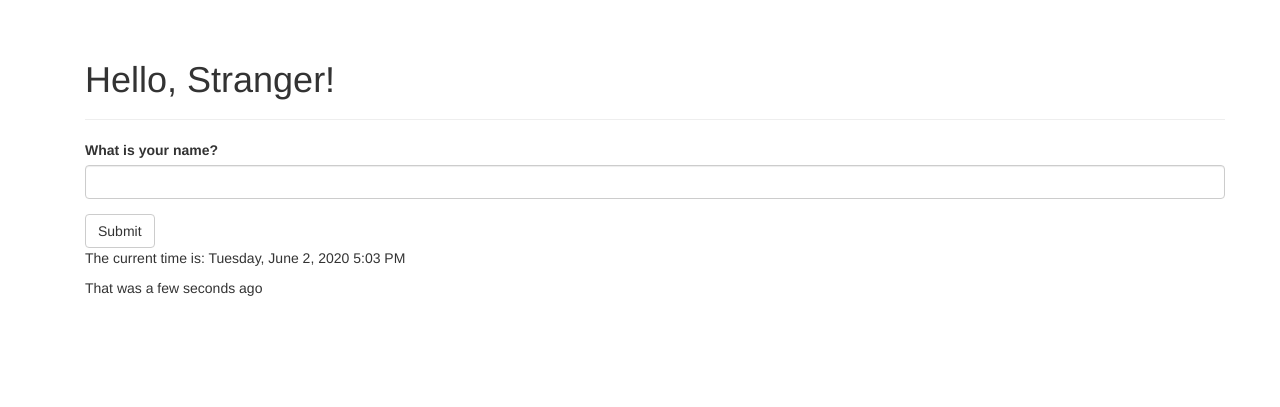
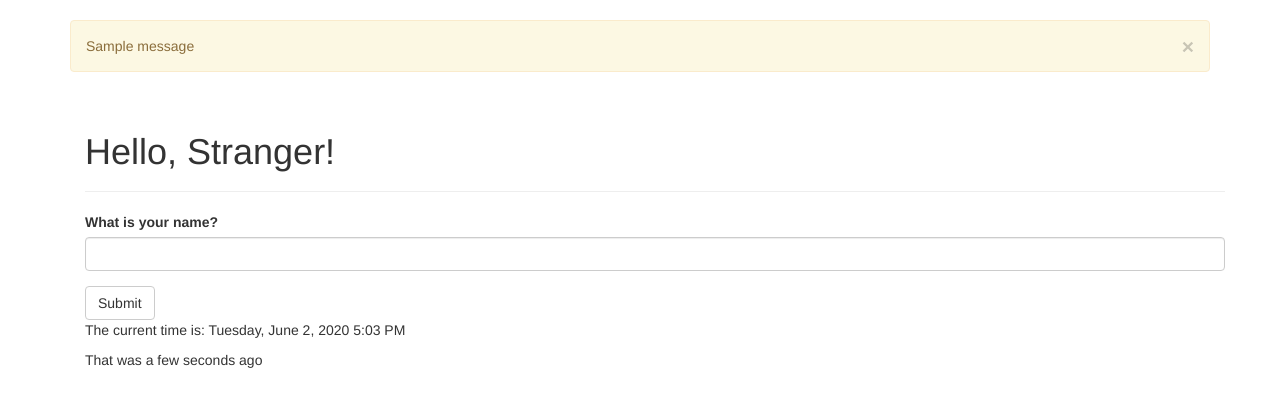
Before and after one commit to jonbos-palmer/flasky, a Flask app: page / in a window 1280 px wide. Shown: the part 56-463 px from the top of the page. Run offline with Flask 2, Linux system fonts and the light colour scheme; one stand-in notice (Sample message) is shown; some libraries are stand-ins or nearby versions.

Commit message:
add flash message

```diff
--- a/hello.py
+++ b/hello.py
@@ -1,4 +1,4 @@
-from flask import Flask, request, redirect, session, url_for
+from flask import Flask, request, redirect, session, url_for, flash
 from flask.helpers import make_response
 from flask.templating import render_template
 from flask_bootstrap import Bootstrap
@@ -32,6 +32,9 @@ def index():
     name=None
     form = NameForm()
     if form.validate_on_submit():
+        old_name = session.get('name')
+        if old_name is not None and old_name != form.name.data:
+            flash('Looks like you changed your name!')
         # on valid data, save name in session (client storage) and redirect to this page
         session['name']=form.name.data
         return redirect(url_for('index'))
--- a/templates/base.html
+++ b/templates/base.html
@@ -30,6 +30,14 @@
 </nav>
 {% endblock %} {% block content %}
 <div class="container">
+
+{% for message in get_flashed_messages() %}
+  <div class="alert alert-warning">
+    <button type="button" class="close" data-dismiss='alert'>&times;</button>
+    {{ message }}
+  </div>
+{% endfor %}
+
   {% block page_content %} {% endblock page_content %}
 </div>
 {% endblock content %}
```
